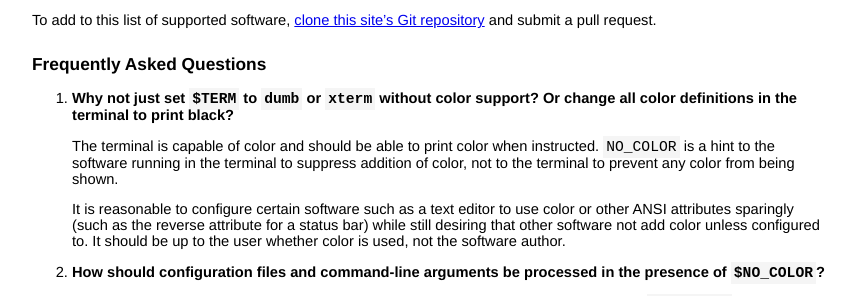
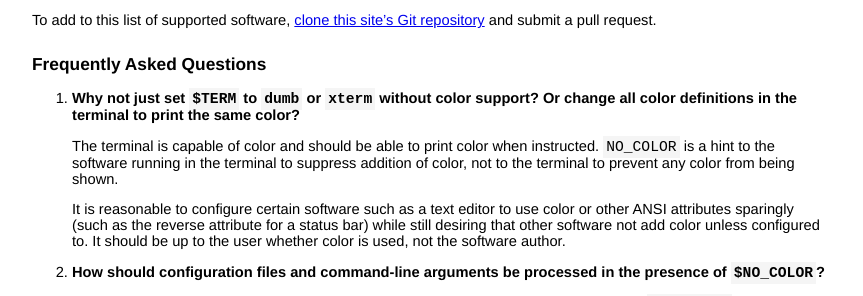
Before and after one commit to jcs/no_color, a Jekyll site: the page built from index.md, in a window 1280 px wide and 900 px high. Shown: the part 297-593 px from the top of the window, without its empty margins (208-1071 px from the left). Built offline with Jekyll 4.4.1, drawn with Linux system fonts in a browser that asks for light colours; our own code applies the rules of GitHub Pages for plain Markdown files.

Commit message:
index: Another tweak

```diff
--- a/index.md
+++ b/index.md
@@ -31,7 +31,7 @@ and submit a pull request.
 ## Frequently Asked Questions
 
 1. **Why not just set `$TERM` to `dumb` or `xterm` without color support?
-Or change all color definitions in the terminal to print black?**
+Or change all color definitions in the terminal to print the same color?**
 
 	The terminal is capable of color and should be able to print color when
 	instructed.
```
